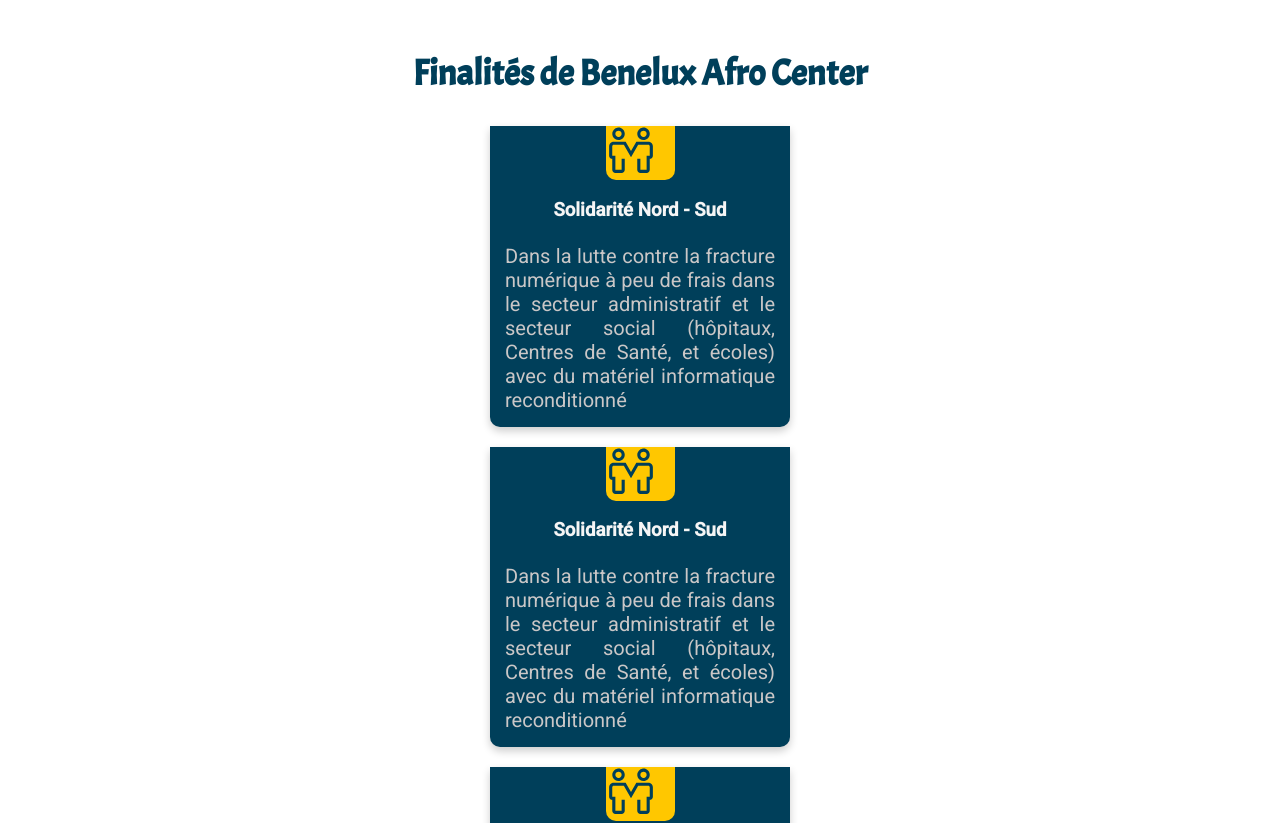
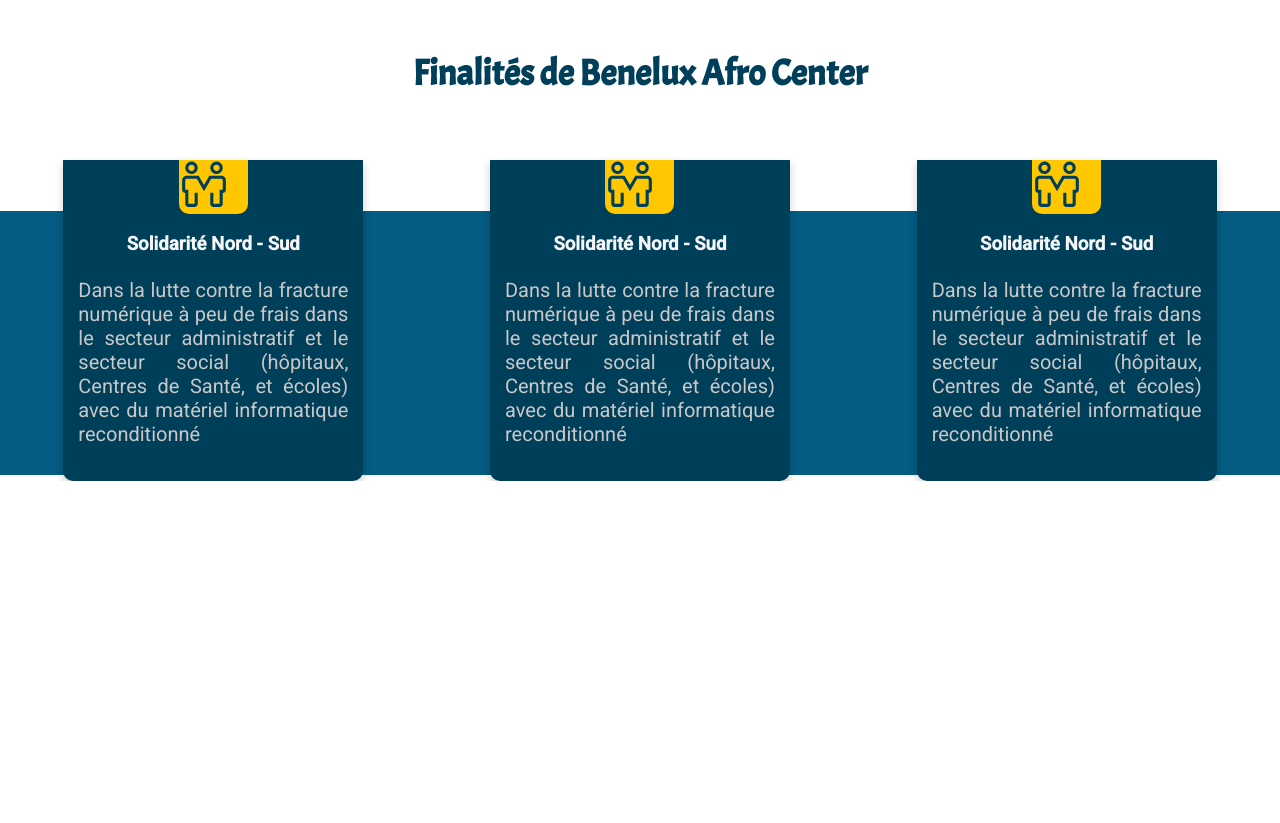
Before and after one commit to Romiale/benelux, a Next.js app: page /apropos in a window 1280 px wide. Shown: the part 660-1483 px from the top of the page. After the commit the page ends 1141 px from the top, so only its background shows below. Built offline with nearby package versions, Linux system fonts and the light colour scheme.

Commit message:
feat: add style on section2 apropos pages

```diff
--- a/styles/page_apropos/apropos.module.scss
+++ b/styles/page_apropos/apropos.module.scss
@@ -116,4 +116,20 @@
 
 .container_finalite {
 	@include big_title($navy_bleu_color);
+	h2 {
+		margin-bottom: 5%;
+	}
+
+	.container_finalite_items {
+		display: flex;
+
+		.fond {
+			height          : 33%;
+			background-color: rgba(4, 92, 130, 1);
+			width           : 100%;
+			position        : absolute;
+			z-index         : -1;
+			margin-top      : 4%;
+		}
+	}
 }
```
